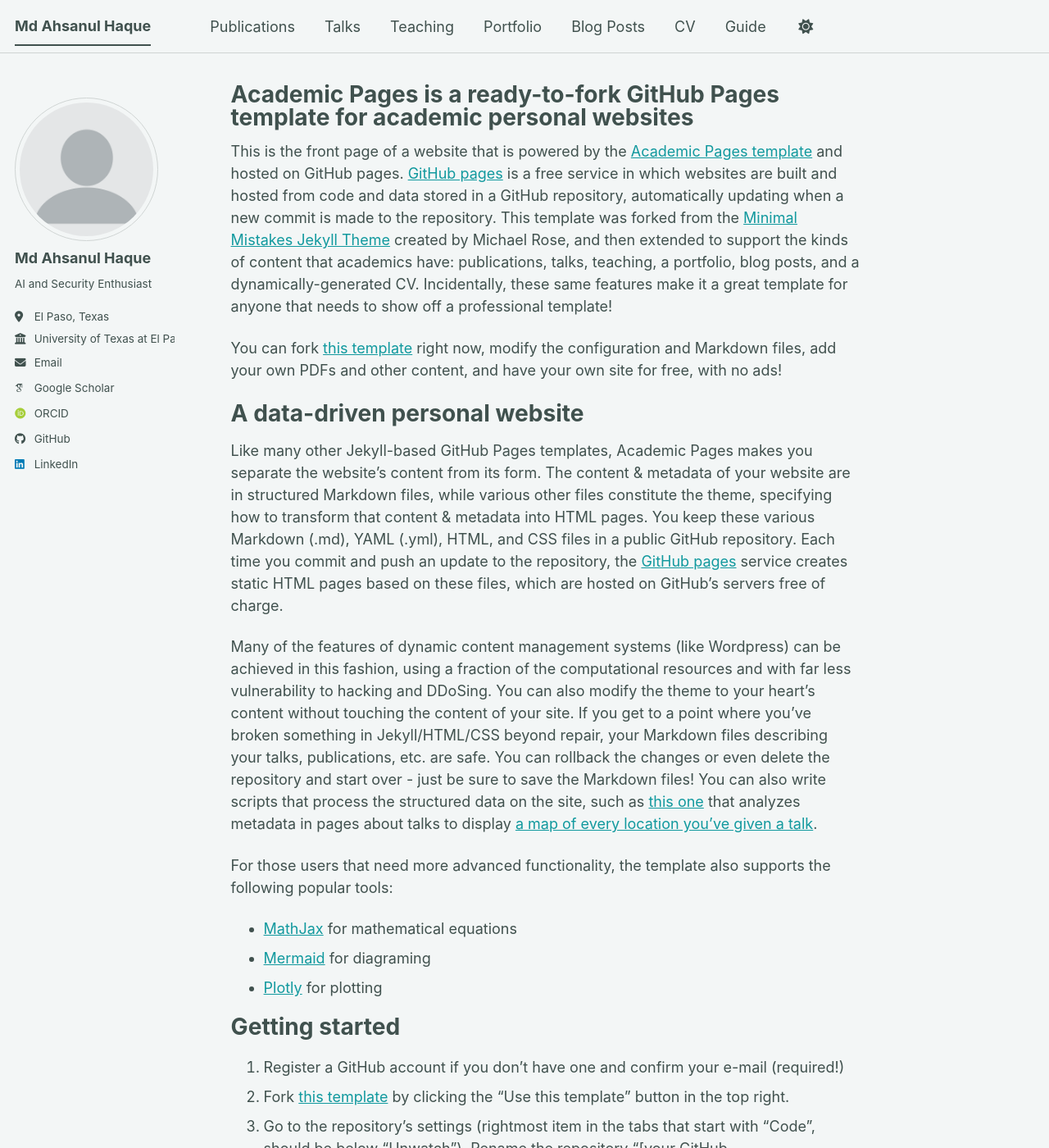
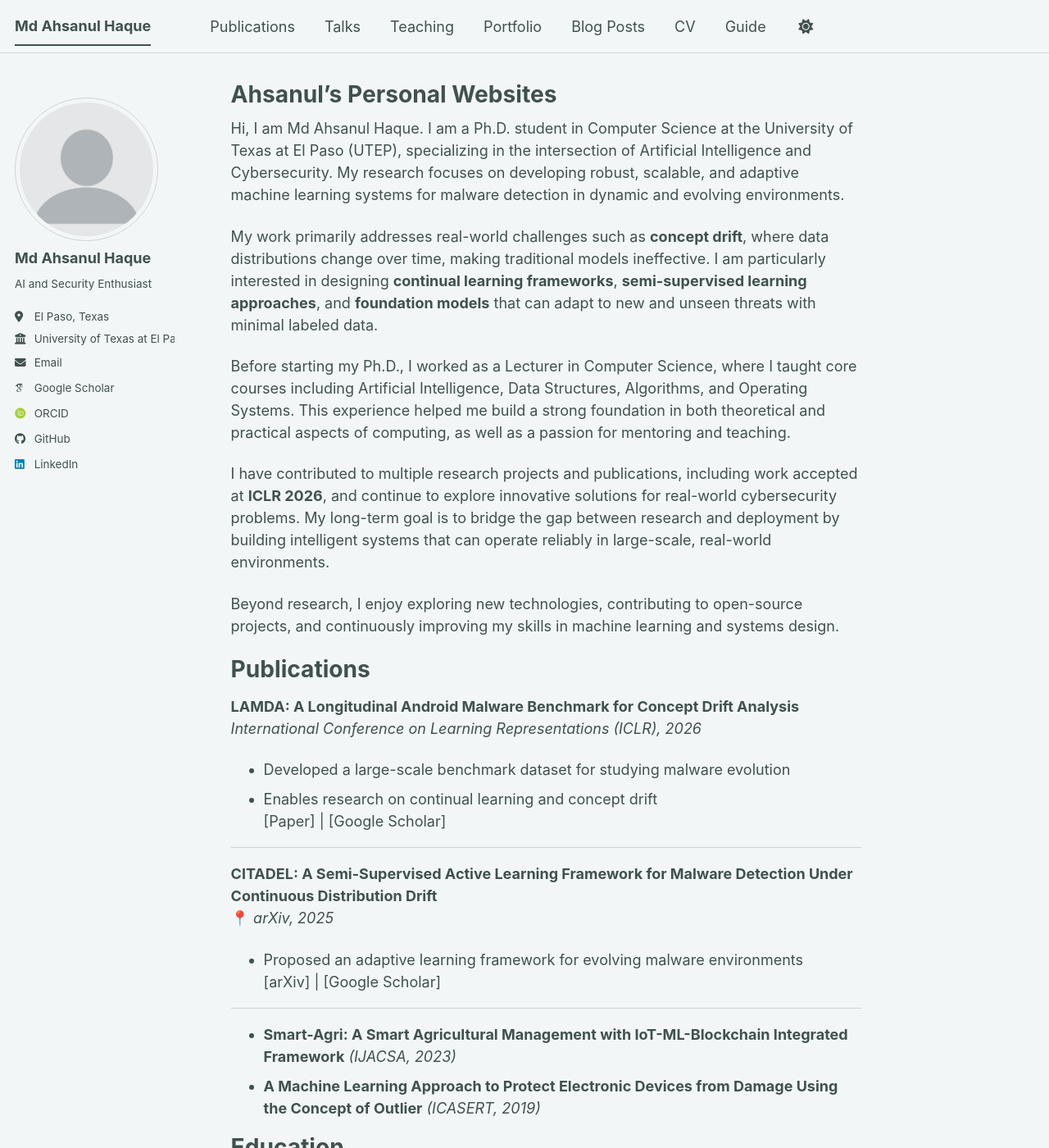
Before and after one commit to mahsanul/mahsanul.github.io, a Jekyll site: the page built from _pages/about.md, in a window 1280 px wide and 1400 px high. Shown: the whole window at 82% size. Built offline with Jekyll 4.4.1, drawn with Linux system fonts in a browser that asks for light colours; some web fonts are replaced; a script bundle is joined from its source files by our own code; library files that are not in the unit come from our copies; some of the changed text lies outside the part shown.

Commit message:
Revise personal website details and research summary
Updated personal information and research focus in the about page.

```diff
--- a/_pages/about.md
+++ b/_pages/about.md
@@ -1,56 +1,114 @@
 ---
 permalink: /
-title: "Academic Pages is a ready-to-fork GitHub Pages template for academic personal websites"
+title: "Ahsanul's Personal Websites"
 author_profile: true
 redirect_from:
   - /about/
   - /about.html
 ---
 
-This is the front page of a website that is powered by the [Academic Pages template](https://github.com/academicpages/academicpages.github.io) and hosted on GitHub pages. [GitHub pages](https://pages.github.com) is a free service in which websites are built and hosted from code and data stored in a GitHub repository, automatically updating when a new commit is made to the repository. This template was forked from the [Minimal Mistakes Jekyll Theme](https://mmistakes.github.io/minimal-mistakes/) created by Michael Rose, and then extended to support the kinds of content that academics have: publications, talks, teaching, a portfolio, blog posts, and a dynamically-generated CV. Incidentally, these same features make it a great template for anyone that needs to show off a professional template!
 
- You can fork [this template](https://github.com/academicpages/academicpages.github.io) right now, modify the configuration and Markdown files, add your own PDFs and other content, and have your own site for free, with no ads!
+Hi, I am Md Ahsanul Haque. I am a Ph.D. student in Computer Science at the University of Texas at El Paso (UTEP), specializing in the intersection of Artificial Intelligence and Cybersecurity. My research focuses on developing robust, scalable, and adaptive machine learning systems for malware detection in dynamic and evolving environments.
 
-A data-driven personal website
+My work primarily addresses real-world challenges such as **concept drift**, where data distributions change over time, making traditional models ineffective. I am particularly interested in designing **continual learning frameworks**, **semi-supervised learning approaches**, and **foundation models** that can adapt to new and unseen threats with minimal labeled data.
+
+Before starting my Ph.D., I worked as a Lecturer in Computer Science, where I taught core courses including Artificial Intelligence, Data Structures, Algorithms, and Operating Systems. This experience helped me build a strong foundation in both theoretical and practical aspects of computing, as well as a passion for mentoring and teaching.
+
+I have contributed to multiple research projects and publications, including work accepted at **ICLR 2026**, and continue to explore innovative solutions for real-world cybersecurity problems. My long-term goal is to bridge the gap between research and deployment by building intelligent systems that can operate reliably in large-scale, real-world environments.
+
+Beyond research, I enjoy exploring new technologies, contributing to open-source projects, and continuously improving my skills in machine learning and systems design.
+
+
+Publications
 ======
-Like many other Jekyll-based GitHub Pages templates, Academic Pages makes you separate the website's content from its form. The content & metadata of your website are in structured Markdown files, while various other files constitute the theme, specifying how to transform that content & metadata into HTML pages. You keep these various Markdown (.md), YAML (.yml), HTML, and CSS files in a public GitHub repository. Each time you commit and push an update to the repository, the [GitHub pages](https://pages.github.com/) service creates static HTML pages based on these files, which are hosted on GitHub's servers free of charge.
+**LAMDA: A Longitudinal Android Malware Benchmark for Concept Drift Analysis**
+ *International Conference on Learning Representations (ICLR), 2026*
+- Developed a large-scale benchmark dataset for studying malware evolution
+- Enables research on continual learning and concept drift
+   [Paper] | [Google Scholar]
 
-Many of the features of dynamic content management systems (like Wordpress) can be achieved in this fashion, using a fraction of the computational resources and with far less vulnerability to hacking and DDoSing. You can also modify the theme to your heart's content without touching the content of your site. If you get to a point where you've broken something in Jekyll/HTML/CSS beyond repair, your Markdown files describing your talks, publications, etc. are safe. You can rollback the changes or even delete the repository and start over - just be sure to save the Markdown files! You can also write scripts that process the structured data on the site, such as [this one](https://github.com/academicpages/academicpages.github.io/blob/master/talkmap.ipynb) that analyzes metadata in pages about talks to display [a map of every location you've given a talk](https://academicpages.github.io/talkmap.html).
+---
 
-For those users that need more advanced functionality, the template also supports the following popular tools:
-- [MathJax](https://www.mathjax.org/) for mathematical equations
-- [Mermaid](https://mermaid.js.org/) for diagraming
-- [Plotly](https://plotly.com/javascript/) for plotting
+**CITADEL: A Semi-Supervised Active Learning Framework for Malware Detection Under Continuous Distribution Drift**
+📍 *arXiv, 2025*
+- Proposed an adaptive learning framework for evolving malware environments
+ [arXiv] | [Google Scholar]
 
-Getting started
+---
+
+- **Smart-Agri: A Smart Agricultural Management with IoT-ML-Blockchain Integrated Framework** *(IJACSA, 2023)*
+- **A Machine Learning Approach to Protect Electronic Devices from Damage Using the Concept of Outlier** *(ICASERT, 2019)*
+
+Education
 ======
-1. Register a GitHub account if you don't have one and confirm your e-mail (required!)
-1. Fork [this template](https://github.com/academicpages/academicpages.github.io) by clicking the "Use this template" button in the top right.
-1. Go to the repository's settings (rightmost item in the tabs that start with "Code", should be below "Unwatch"). Rename the repository "[your GitHub username].github.io", which will also be your website's URL.
-1. Set site-wide configuration and create content & metadata (see below -- also see [this set of diffs](https://archive.is/3TPas) showing what files were changed to set up [an example site](https://getorg-testacct.github.io) for a user with the username "getorg-testacct")
-1. Upload any files (like PDFs, .zip files, etc.) to the files/ directory. They will appear at https://[your GitHub username].github.io/files/example.pdf.
-1. Check status by going to the repository settings, in the "GitHub pages" section
 
-Site-wide configuration
-------
-The main configuration file for the site is in the base directory in [_config.yml](https://github.com/academicpages/academicpages.github.io/blob/master/_config.yml), which defines the content in the sidebars and other site-wide features. You will need to replace the default variables with ones about yourself and your site's github repository. The configuration file for the top menu is in [_data/navigation.yml](https://github.com/academicpages/academicpages.github.io/blob/master/_data/navigation.yml). For example, if you don't have a portfolio or blog posts, you can remove those items from that navigation.yml file to remove them from the header.
+**Ph.D. in Computer Science**
+*University of Texas at El Paso (UTEP)*
+Aug 2023 – Expected Dec 2027
 
-Create content & metadata
-------
-For site content, there is one Markdown file for each type of content, which are stored in directories like _publications, _talks, _posts, _teaching, or _pages. For example, each talk is a Markdown file in the [_talks directory](https://github.com/academicpages/academicpages.github.io/tree/master/_talks). At the top of each Markdown file is structured data in YAML about the talk, which the theme will parse to do lots of cool stuff. The same structured data about a talk is used to generate the list of talks on the [Talks page](https://academicpages.github.io/talks), each [individual page](https://academicpages.github.io/talks/2012-03-01-talk-1) for specific talks, the talks section for the [CV page](https://academicpages.github.io/cv), and the [map of places you've given a talk](https://academicpages.github.io/talkmap.html) (if you run this [python file](https://github.com/academicpages/academicpages.github.io/blob/master/talkmap.py) or [Jupyter notebook](https://github.com/academicpages/academicpages.github.io/blob/master/talkmap.ipynb), which creates the HTML for the map based on the contents of the _talks directory).
+**M.S. in Computer Science**
+*University of Texas at El Paso (UTEP)*
+Aug 2023 – Dec 2025
 
-**Markdown generator**
+**B.Sc. in Computer Science & Engineering**
+*Khulna University of Engineering & Technology (KUET)*
+Apr 2014 – Mar 2018
 
-The repository includes [a set of Jupyter notebooks](https://github.com/academicpages/academicpages.github.io/tree/master/markdown_generator
-) that converts a CSV containing structured data about talks or presentations into individual Markdown files that will be properly formatted for the Academic Pages template. The sample CSVs in that directory are the ones I used to create my own personal website at stuartgeiger.com. My usual workflow is that I keep a spreadsheet of my publications and talks, then run the code in these notebooks to generate the Markdown files, then commit and push them to the GitHub repository.
 
-How to edit your site's GitHub repository
-------
-Many people use a git client to create files on their local computer and then push them to GitHub's servers. If you are not familiar with git, you can directly edit these configuration and Markdown files directly in the github.com interface. Navigate to a file (like [this one](https://github.com/academicpages/academicpages.github.io/blob/master/_talks/2012-03-01-talk-1.md) and click the pencil icon in the top right of the content preview (to the right of the "Raw | Blame | History" buttons). You can delete a file by clicking the trashcan icon to the right of the pencil icon. You can also create new files or upload files by navigating to a directory and clicking the "Create new file" or "Upload files" buttons.
+Projects
+======
 
-Example: editing a Markdown file for a talk
-![Editing a Markdown file for a talk](/images/editing-talk.png)
+### 📈 Stock Market Price Prediction using LSTM
+🔗 [Repository](https://github.com/mahsanul/Stock-Market-Price-Prediction-using-LSTM.git)
+*Jan 2024 – Apr 2024*
+- Developed an LSTM-based deep learning model for stock price prediction
+- Captured temporal dependencies in financial time-series data
+- Improved forecasting accuracy using sequence modeling
 
-For more info
-------
-More info about configuring Academic Pages can be found in [the guide](https://academicpages.github.io/markdown/), the [growing wiki](https://github.com/academicpages/academicpages.github.io/wiki), and you can always [ask a question on GitHub](https://github.com/academicpages/academicpages.github.io/discussions). The [guides for the Minimal Mistakes theme](https://mmistakes.github.io/minimal-mistakes/docs/configuration/) (which this theme was forked from) might also be helpful.
+---
+
+### 🔢 Bangla Handwritten Digit Recognition
+🔗 [Repository](https://github.com/mahsanul/Bengali-handwritten-digit-recognition.git)
+*Sep 2023 – Dec 2023*
+- Course project for Machine Learning
+- Used VGG16 to classify Bengali handwritten digits
+- Converted handwritten digits into machine-readable format
+
+---
+
+### 📱 Monitorial – Employee Monitoring System
+🔗 [Repository](https://github.com/mahsanul/Monitorial.git)
+*Jul 2017 – Jan 2018*
+- Developed Android app for employee tracking and attendance
+- Integrated GPS-based real-time monitoring
+- Designed for large-scale industrial use
+
+---
+
+Professional Experience
+======
+
+### 🎓 Graduate Research & Teaching Assistant
+*University of Texas at El Paso (UTEP)*
+Aug 2023 – Present
+- Conduct research on AI-driven malware detection
+- Developed a benchmark dataset published at **ICLR 2026**
+- Designed adaptive deep learning models for evolving threats
+- Conduct labs, grade coursework, and support students
+
+---
+
+### 👨‍🏫 Lecturer, Department of CSE
+*Bangladesh University of Business & Technology*
+Jul 2018 – Jul 2023
+- Taught Neural Networks, Algorithms, Data Structures, AI, OS, Graphics
+- Conducted research alongside teaching
+- Published peer-reviewed research
+
+---
+
+### 💼 Software Development Intern
+*IPvision Canada Inc.*
+Jul 2017 – Aug 2017
+- Worked with QA team on **RingID application**
+- Identified and reported technical issues
```
